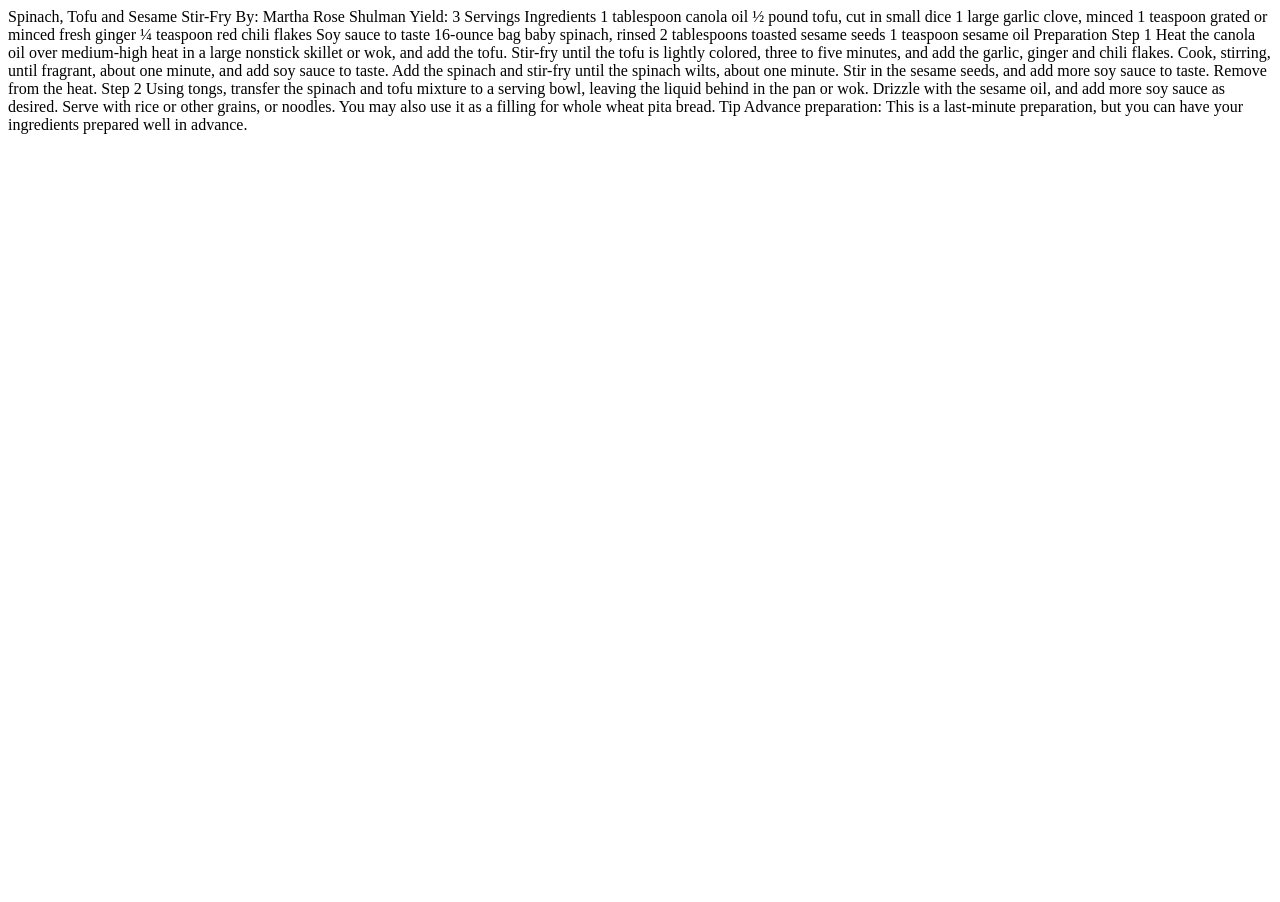
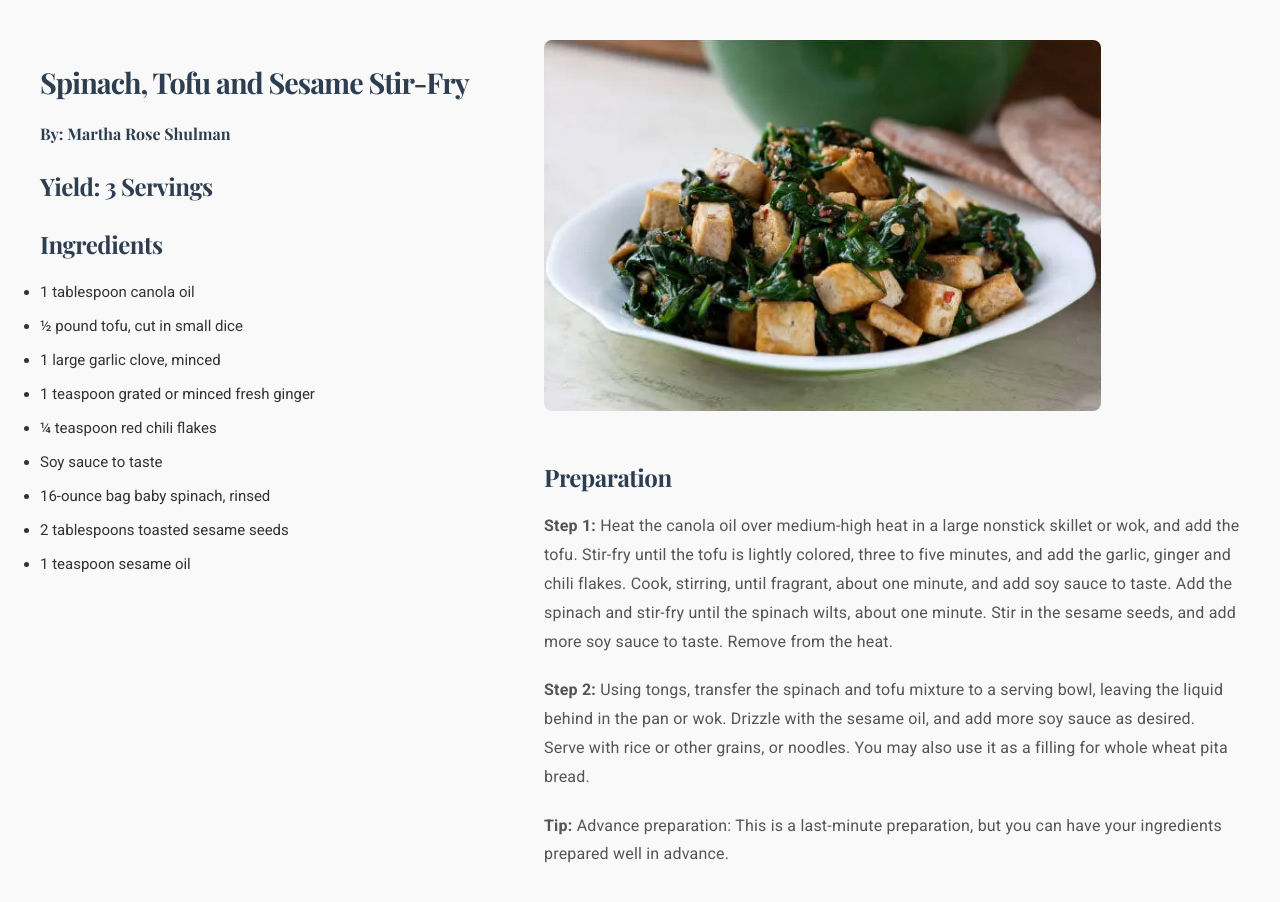
Before and after one commit to y65zhu/exercise7, a plain HTML site: page index.html in a window 1280 px wide. Before the commit the page ends 800 px from the top, so only its background shows below. Drawn offline with nearby package versions, Linux system fonts and the light colour scheme.

Commit message:
the new layout

```diff
--- a/index.html
+++ b/index.html
@@ -1,30 +1,117 @@
-<!--This receipe is taken from https://cooking.nytimes.com/recipes/1012494-spinach-tofu-and-sesame-stir-fry -->
+<!DOCTYPE html>
+<html lang="en">
+<head>
+  <meta charset="UTF-8">
+  <title>Spinach, Tofu and Sesame Stir-Fry</title>
+  <link href="https://fonts.googleapis.com/css2?family=Roboto:wght@400;700&family=Playfair+Display:wght@700&display=swap" rel="stylesheet">
+  <style>
+    html {
+      font-size: 16px;
+    }
 
+    body {
+      font-family: 'Roboto', sans-serif;
+      line-height: 1.6;
+      color: #333;
+      margin: 0;
+      padding: 0;
+      background-color: #f9f9f9;
+    }
 
+    .container {
+      width: 1200px;
+      margin: auto;
+      padding: 40px;
+    }
 
-Spinach, Tofu and Sesame Stir-Fry
-By: Martha Rose Shulman
-Yield: 3 Servings
+    .columns {
+      display: flex;
+      gap: 40px;
+    }
 
-Ingredients
+    .left-column {
+      width: 40%;
+    }
 
-1 tablespoon canola oil
-½ pound tofu, cut in small dice
-1 large garlic clove, minced
-1 teaspoon grated or minced fresh ginger
-¼ teaspoon red chili flakes
-Soy sauce to taste
-16-ounce bag baby spinach, rinsed
-2 tablespoons toasted sesame seeds
-1 teaspoon sesame oil
+    .right-column {
+      width: 60%;
+    }
 
-Preparation
+    h1, h2, h3 {
+      font-family: 'Playfair Display', serif;
+      color: #2c3e50;
+    }
 
-Step 1
-Heat the canola oil over medium-high heat in a large nonstick skillet or wok, and add the tofu. Stir-fry until the tofu is lightly colored, three to five minutes, and add the garlic, ginger and chili flakes. Cook, stirring, until fragrant, about one minute, and add soy sauce to taste. Add the spinach and stir-fry until the spinach wilts, about one minute. Stir in the sesame seeds, and add more soy sauce to taste. Remove from the heat.
+    h1 {
+      font-size: 1.8em;
+      letter-spacing: -1px;
+      margin-bottom: 10px;
+    }
 
-Step 2
-Using tongs, transfer the spinach and tofu mixture to a serving bowl, leaving the liquid behind in the pan or wok. Drizzle with the sesame oil, and add more soy sauce as desired. Serve with rice or other grains, or noodles. You may also use it as a filling for whole wheat pita bread.
+    h2 {
+      font-size: 1.5em;
+      letter-spacing: -0.5px;
+      margin-bottom: 10px;
+    }
 
-Tip
-Advance preparation: This is a last-minute preparation, but you can have your ingredients prepared well in advance.
+    h3 {
+      font-size: 1em;
+      margin-bottom: 10px;
+    }
+
+    p {
+      font-size: 1em;
+      line-height: 1.8;
+      letter-spacing: 0.2px;
+      color: #555;
+      margin-bottom: 20px;
+    }
+
+    ul {
+      padding: 0;
+    }
+
+    ul li {
+      font-size: 15px;
+      margin-bottom: 10px;
+    }
+
+    img {
+      width: 80%;
+      height: auto;
+      border-radius: 8px;
+      margin-bottom: 20px;
+    }
+  </style>
+</head>
+<body>
+  <div class="container">
+    <div class="columns">
+      <div class="left-column">
+        <h1>Spinach, Tofu and Sesame Stir-Fry</h1>
+        <h3>By: Martha Rose Shulman</h3>
+        <h2>Yield: 3 Servings</h2>
+        <h2>Ingredients</h2>
+        <ul>
+          <li>1 tablespoon canola oil</li>
+          <li>½ pound tofu, cut in small dice</li>
+          <li>1 large garlic clove, minced</li>
+          <li>1 teaspoon grated or minced fresh ginger</li>
+          <li>¼ teaspoon red chili flakes</li>
+          <li>Soy sauce to taste</li>
+          <li>16-ounce bag baby spinach, rinsed</li>
+          <li>2 tablespoons toasted sesame seeds</li>
+          <li>1 teaspoon sesame oil</li>
+        </ul>
+      </div>
+      <div class="right-column">
+        <img src="recipe-photo-Enhanced-SR.jpg" alt="Spinach, Tofu and Sesame Stir-Fry">
+        <h2>Preparation</h2>
+        <p><strong>Step 1:</strong> Heat the canola oil over medium-high heat in a large nonstick skillet or wok, and add the tofu. Stir-fry until the tofu is lightly colored, three to five minutes, and add the garlic, ginger and chili flakes. Cook, stirring, until fragrant, about one minute, and add soy sauce to taste. Add the spinach and stir-fry until the spinach wilts, about one minute. Stir in the sesame seeds, and add more soy sauce to taste. Remove from the heat.</p>
+        <p><strong>Step 2:</strong> Using tongs, transfer the spinach and tofu mixture to a serving bowl, leaving the liquid behind in the pan or wok. Drizzle with the sesame oil, and add more soy sauce as desired. Serve with rice or other grains, or noodles. You may also use it as a filling for whole wheat pita bread.</p>
+        <p><strong>Tip:</strong> Advance preparation: This is a last-minute preparation, but you can have your ingredients prepared well in advance.</p>
+      </div>
+    </div>
+  </div>
+</body>
+</html>
```
